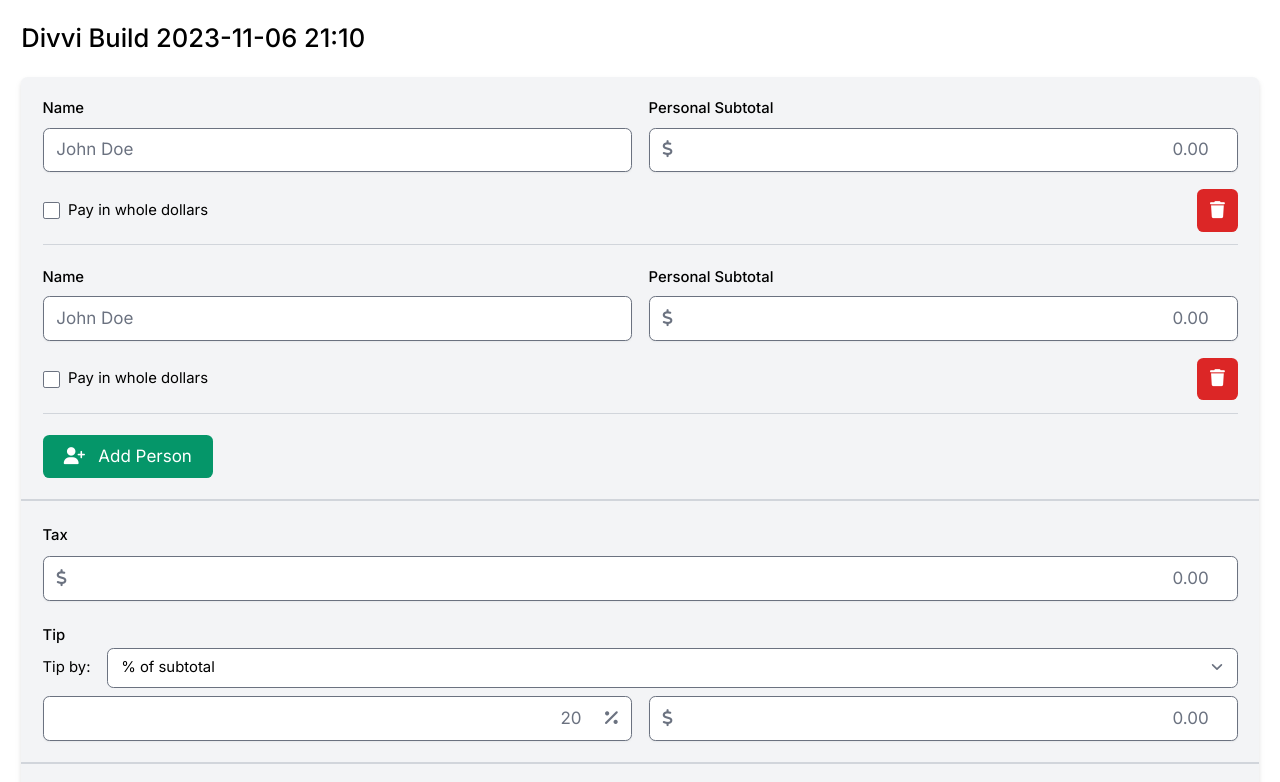
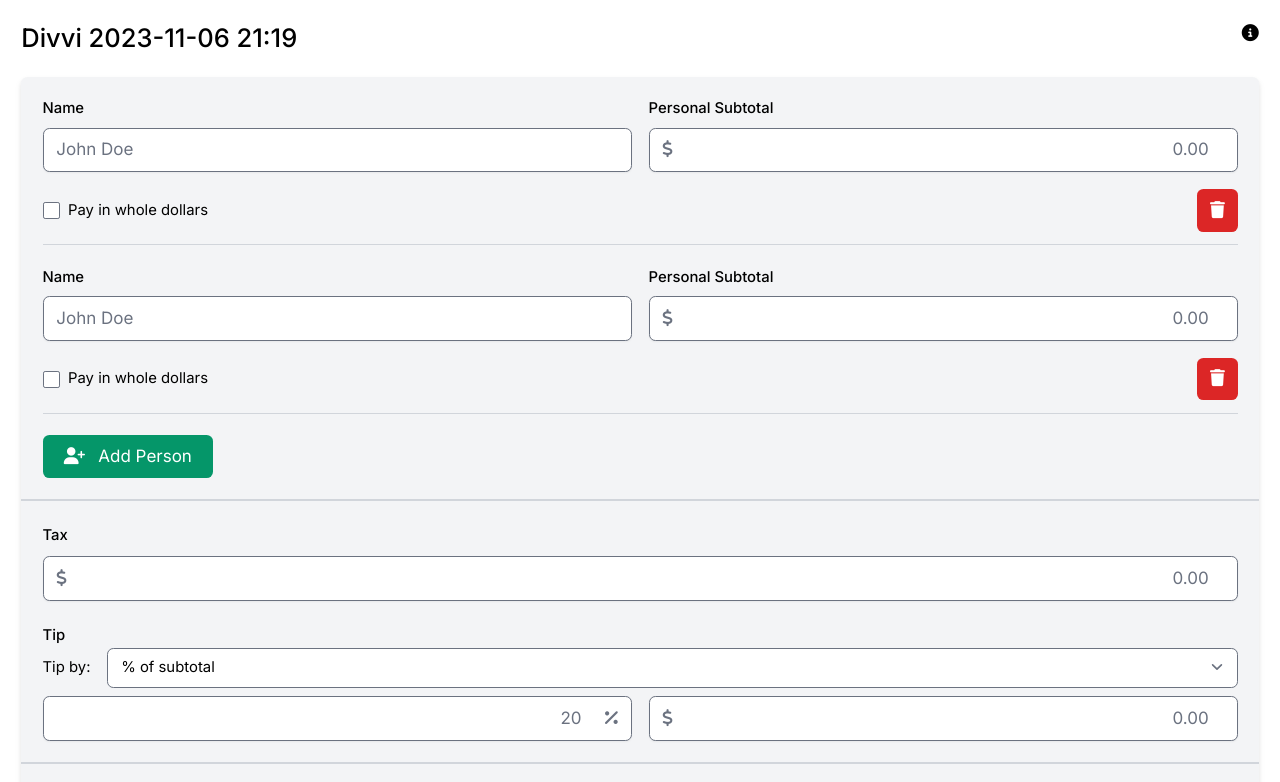
Before and after one commit to doubleaykay/purge_divvi, a plain HTML site: page index.html in a window 1280 px wide. Shown: the top 782 px of the page. Drawn offline with Linux system fonts and the light colour scheme.

Commit message:
Add info button
plus other little things

```diff
--- a/index.html
+++ b/index.html
@@ -21,7 +21,10 @@
 </head>
 <body class="m-5">
     <script src="https://kit.fontawesome.com/33da0f5282.js" crossorigin="anonymous"></script>
-    <h1 class="text-2xl font-medium mb-5">Divvi Build 2023-11-06 21:10</h1>
+    <div class="flex justify-between items-start">
+        <h1 class="text-2xl font-medium mb-5">Divvi 2023-11-06 21:19</h1>
+        <button type="button" aria-label="info"><i class="fa-solid fa-circle-info"></i></button>
+    </div>
     <form class="">
         <!-- card -->
         <div class="bg-gray-100 rounded-md drop-shadow-md divide-y-2 divide-gray-300">
@@ -164,7 +167,7 @@
                             </label>
                             <select name="tip-type" class="w-full rounded-md font-normal text-sm">
                                 <option value="PreTaxPct">% of subtotal</option>
-                                <option value="PostTaxPct">%of subtotal (after tax)</option>
+                                <option value="PostTaxPct">% of subtotal (after tax)</option>
                                 <option value="TipDollars">Flat tip amount</option>
                                 <option value="TotalDollars">Desired total, including tip</option>
                             </select>
```
Also changed, not shown: resources/css/post.css.
